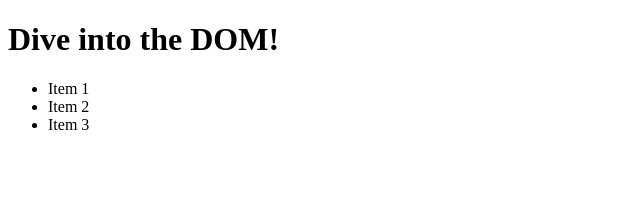
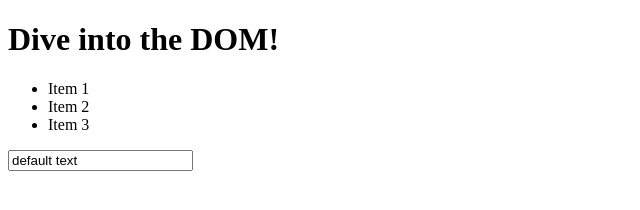
Before and after one commit to khangdo2019/dom-interation, a plain HTML site: page index.html in a window 1280 px wide. Shown: the whole page, without its empty margins (0-640 px from the left). Drawn offline with Linux system fonts and the light colour scheme.

Commit message:
153. Attributes vs. Properties

```diff
--- a/index.html
+++ b/index.html
@@ -18,6 +18,7 @@
         <li class="list-item">Item 2</li>
         <li class="list-item">Item 3</li>
     </ul>
+    <input type="text" value="default text">
 </body>
 
 </html>
```
